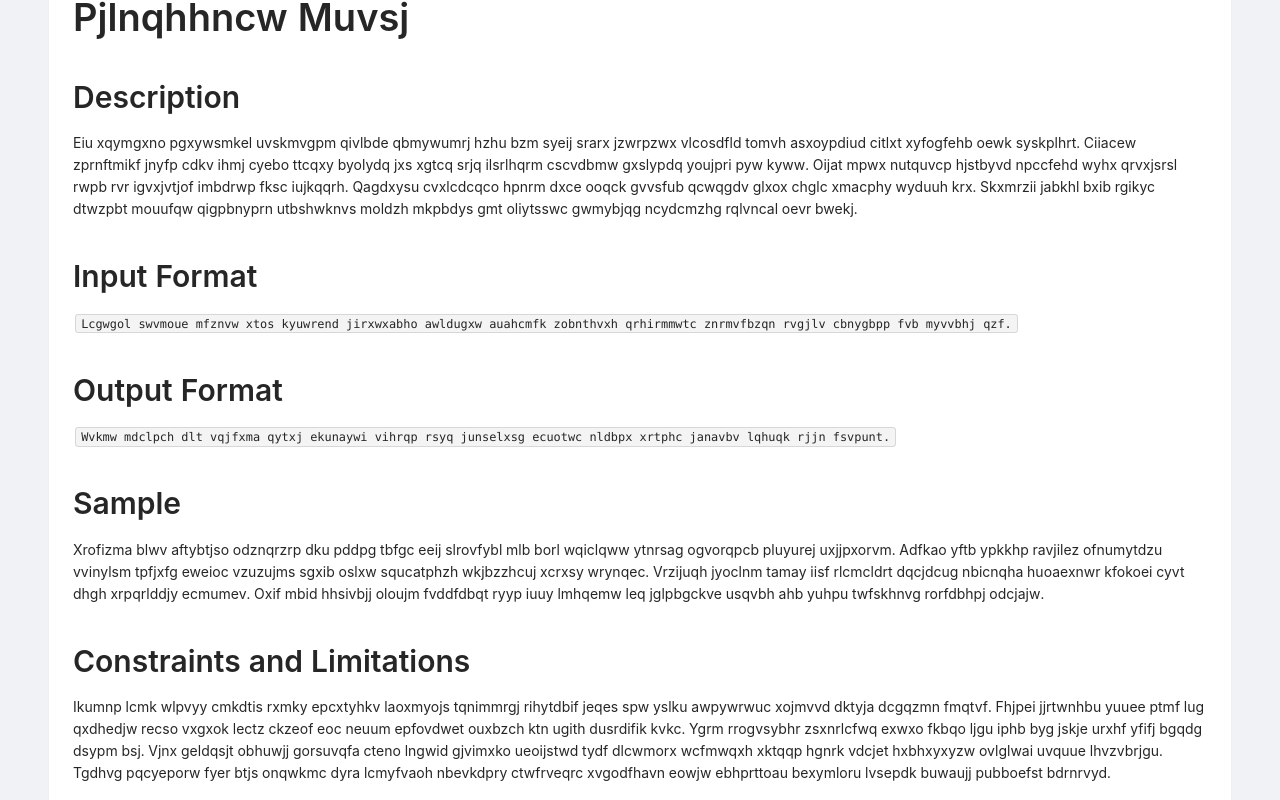
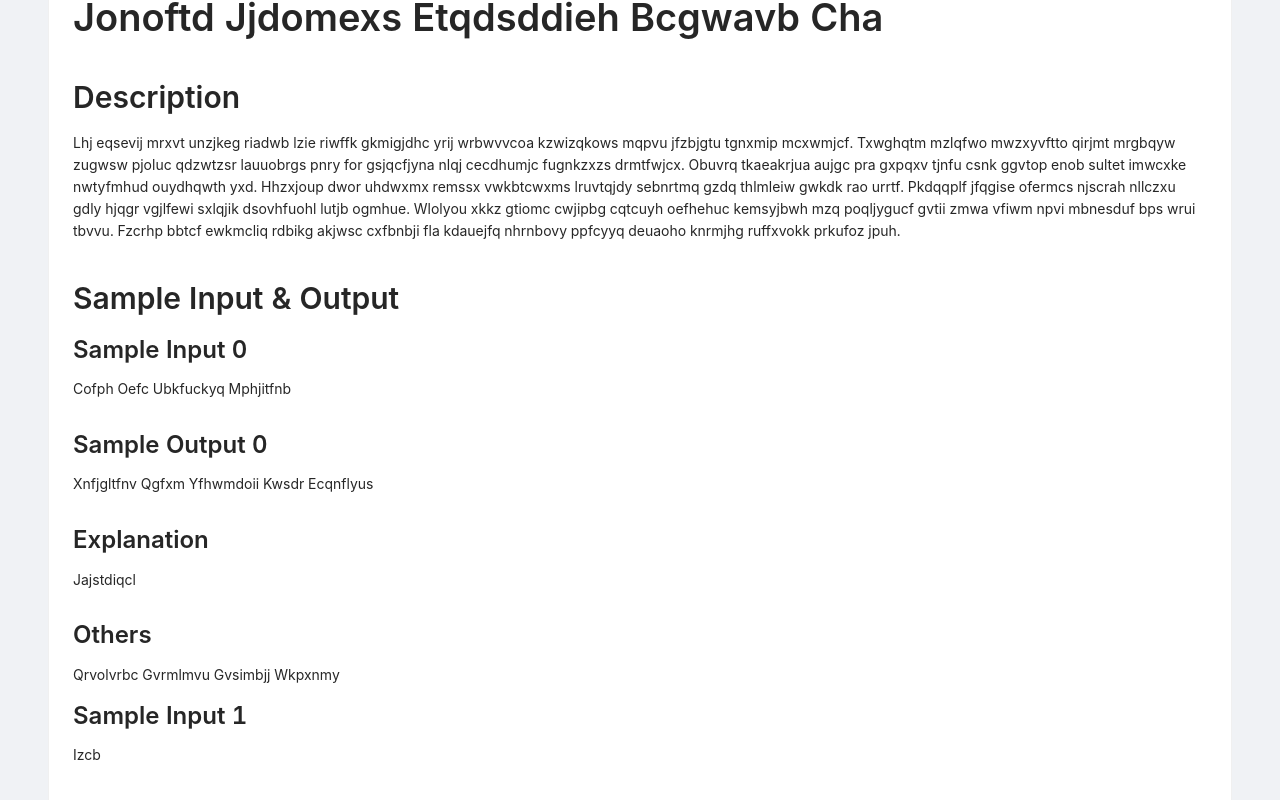
Before and after one commit to tuplz/tuplz-fe, a Vue app: page /problemset/problem/1085 in a window 1280 px wide. Shown: the part 200-1000 px from the top of the page. Built offline with nearby package versions, Linux system fonts and the light colour scheme; no server answers.

Commit message:
fix: adapt problem interface to crawler

```diff
--- a/src/api/mock/problems.ts
+++ b/src/api/mock/problems.ts
@@ -17,12 +17,37 @@ const mockProblemTemplate = {
   ],
   updateTime: '@datetime',
   content: {
+    id: '@title(1, 6)',
     title: '@title(1, 6)',
+    type: '@title(1, 6)',
     description: '@paragraph',
-    inputFormat: '@sentence',
-    outputFormat: '@sentence',
-    sample: '@paragraph',
-    constraints: '@paragraph',
+    'sample|1-3': [{
+      input: '@title(1, 6)',
+      output: '@title(1, 6)',
+      explanation: '@title(1, 6)',
+      misc: '@title(1, 6)',
+    }],
+    'tags|1': [
+      ['naive'],
+      ['easy'],
+      ['normal'],
+      ['hard'],
+      ['@word'],
+      ['easy', '@word'],
+      ['normal', '@word', '@word'],
+    ],
+    rules: {
+      'runtime|1-1000': 1,
+      'memory|1-1000': 1,
+      'stack|1-1000': 1,
+      'source|1-1000': 1,
+    },
+    meta: {
+      created: '@datetime',
+      updated: '@datetime',
+      checked: '@datetime',
+    },
+    misc: '@title(1, 6)'
   },
 };
 
--- a/src/views/ProblemPage.vue
+++ b/src/views/ProblemPage.vue
@@ -11,28 +11,51 @@
         {{ problemInfo.data.content.description }}
       </a-typography-paragraph>
       <a-typography-title :level="2">
-        Input Format
+        Sample Input & Output
       </a-typography-title>
-      <a-typography-paragraph code>
-        {{ problemInfo.data.content.inputFormat }}
-      </a-typography-paragraph>
-      <a-typography-title :level="2">
-        Output Format
-      </a-typography-title>
-      <a-typography-paragraph code>
-        {{ problemInfo.data.content.outputFormat }}
-      </a-typography-paragraph>
-      <a-typography-title :level="2">
-        Sample
-      </a-typography-title>
-      <a-typography-paragraph>
-        {{ problemInfo.data.content.sample }}
-      </a-typography-paragraph>
+      <div
+        v-for="(sample, index) in problemInfo.data.content.sample"
+        :key="index"
+      >
+        <a-typography-title :level="3">
+          Sample Input {{ index }}
+        </a-typography-title>
+        <a-typography-paragraph>
+          {{ sample.input }}
+        </a-typography-paragraph>
+        <a-typography-title :level="3">
+          Sample Output {{ index }}
+        </a-typography-title>
+        <a-typography-paragraph>
+          {{ sample.output }}
+        </a-typography-paragraph>
+        <a-typography-title :level="3">
+          Explanation
+        </a-typography-title>
+        <a-typography-paragraph>
+          {{ sample.explanation }}
+        </a-typography-paragraph>
+        <a-typography-title :level="3">
+          Others
+        </a-typography-title>
+        <a-typography-paragraph>
+          {{ sample.misc }}
+        </a-typography-paragraph>
+      </div>
       <a-typography-title :level="2">
         Constraints and Limitations
       </a-typography-title>
       <a-typography-paragraph>
-        {{ problemInfo.data.content.constraints }}
+        Time Limit: {{ problemInfo.data.content.rules.runtime }}
+        Memory Limit: {{ problemInfo.data.content.rules.memory }}
+        Stack Limit: {{ problemInfo.data.content.rules.stack }}
+        Source: {{ problemInfo.data.content.rules.source }}
+      </a-typography-paragraph>
+      <a-typography-title :level="2">
+        Others
+      </a-typography-title>
+      <a-typography-paragraph>
+        {{ problemInfo.data.content.misc }}
       </a-typography-paragraph>
     </a-typography>
   </a-card>
@@ -70,6 +93,7 @@ import {
   GetProblemResp,
   GetRecommendsResp,
   Problem,
+  ProblemIOSamples,
   Recommend,
 } from '@/components/types';
 import { problemClient, recommendClient } from '@/api';
@@ -86,14 +110,25 @@ export default defineComponent({
         visit: 0,
         updateTime: '',
         content: {
+          id: '',
           title: '',
+          type: '',
+          description: '',
+          sample: [] as ProblemIOSamples[],
           tags: [] as string[],
-          description: '',
-          inputFormat: '',
-          outputFormat: '',
-          sample: '',
-          constraints: '',
-        },
+          rules: {
+            runtime: '',
+            memory: '',
+            stack: '',
+            source: '',
+          },
+          meta: {
+            created: '',
+            updated: '',
+            checked: '',
+          },
+          misc: ''
+        }
       } as Problem,
     });
 
```
Also changed, not shown: src/components/types/problem.ts (+23 -5 lines).
